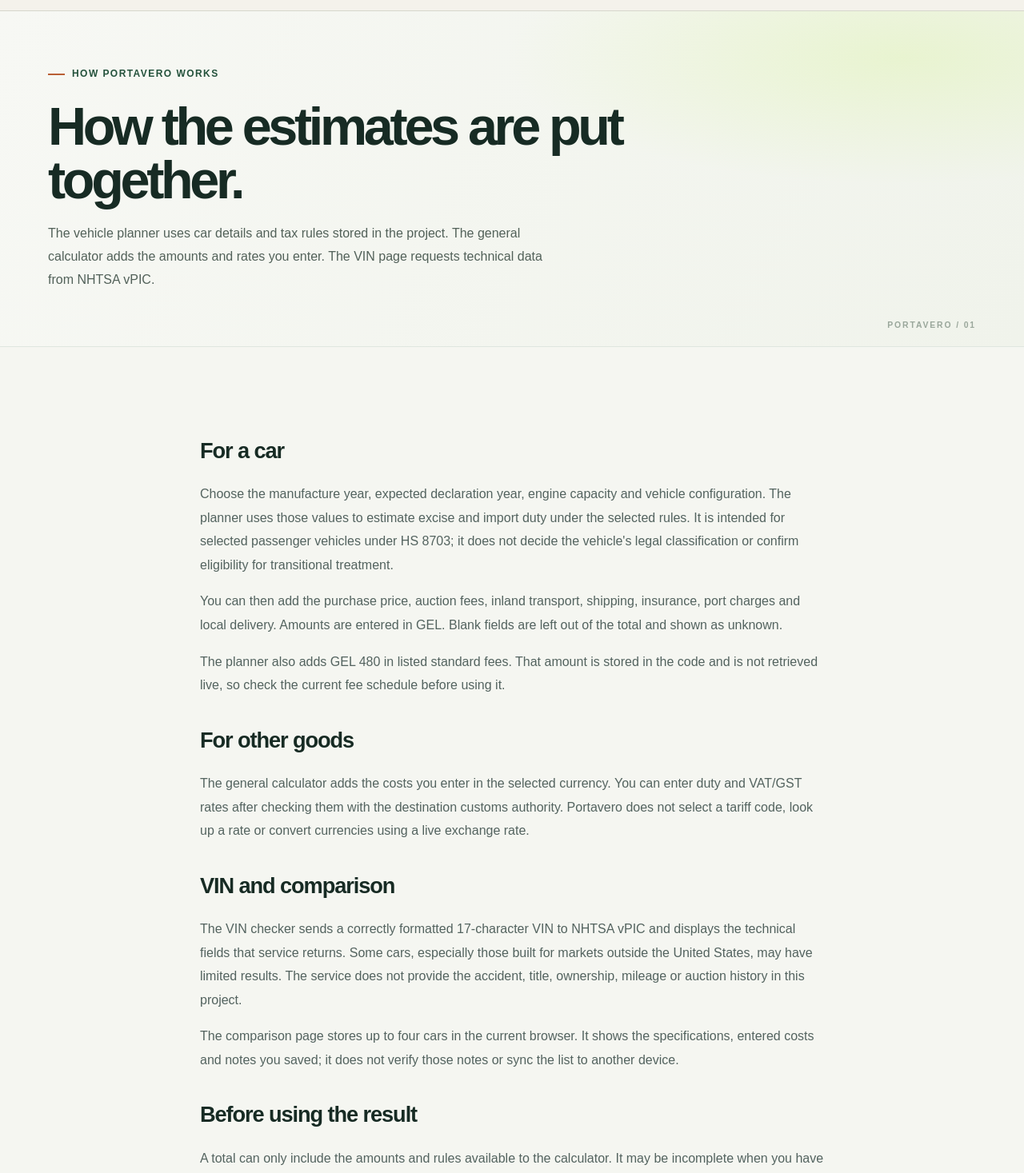
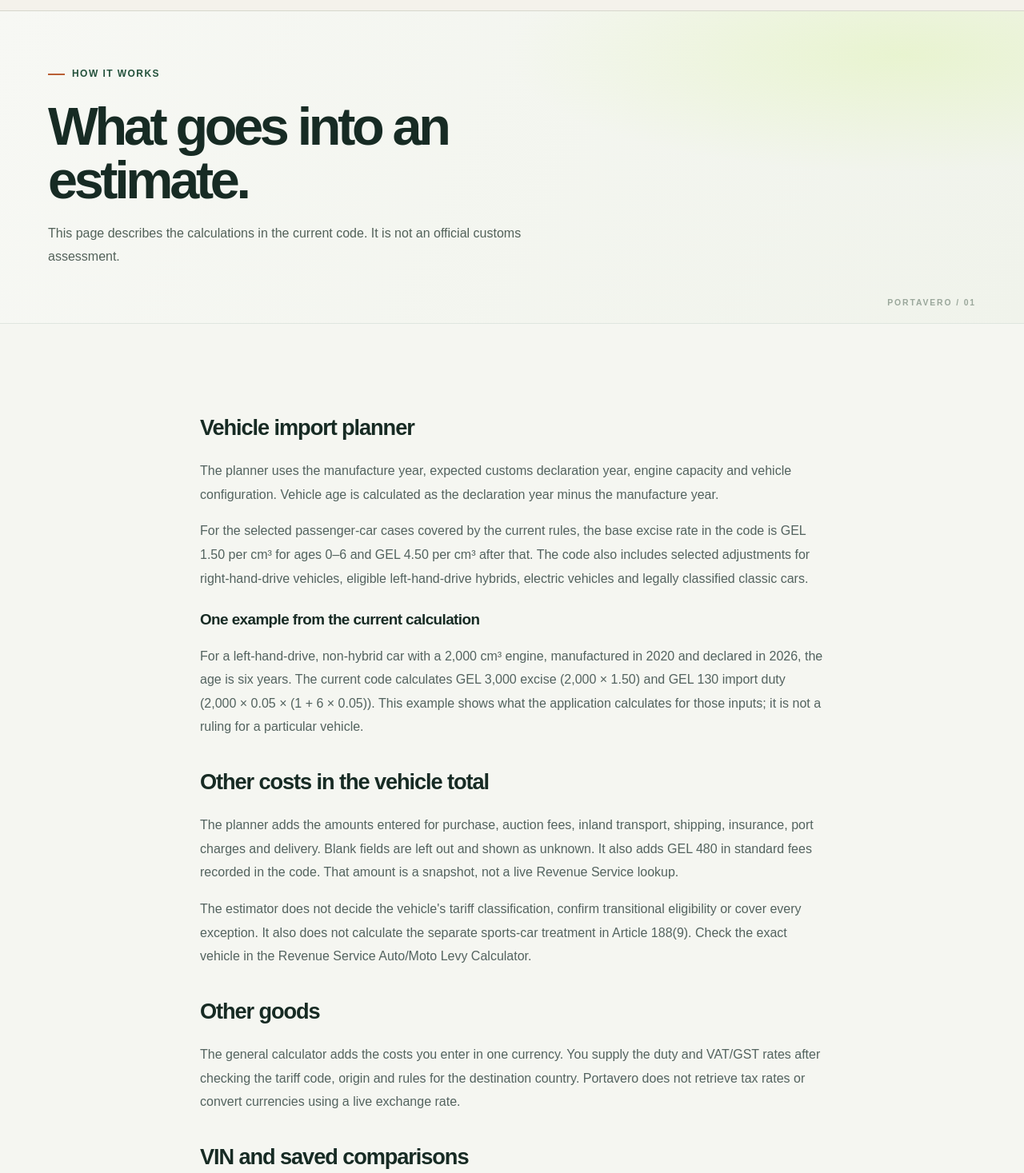
Before and after one commit to GIORGIO2032Q4E/portavero, a Next.js app: page /how-it-works in a window 1280 px wide. Shown: the part 63-1530 px from the top of the page at 80% size. Built offline with nearby package versions, Linux system fonts and the light colour scheme; no server answers.

Commit message:
Show the actual estimator calculation

```diff
--- a/src/app/how-it-works/page.tsx
+++ b/src/app/how-it-works/page.tsx
@@ -2,8 +2,8 @@ import Link from "next/link";
 import type { Metadata } from "next";
 
 export const metadata: Metadata = {
-  title: "How import estimates work",
-  description: "How Portavero calculates entered costs and selected vehicle taxes."
+  title: "How the estimates work",
+  description: "The calculations and data sources used by the current Portavero version."
 };
 
 export default function HowItWorksPage() {
@@ -11,27 +11,31 @@ export default function HowItWorksPage() {
     <>
       <section className="page-hero">
         <div className="container">
-          <span className="eyebrow">How Portavero works</span>
-          <h1>How the estimates are put together.</h1>
-          <p>The vehicle planner uses car details and tax rules stored in the project. The general calculator adds the amounts and rates you enter. The VIN page requests technical data from NHTSA vPIC.</p>
+          <span className="eyebrow">How it works</span>
+          <h1>What goes into an estimate.</h1>
+          <p>This page describes the calculations in the current code. It is not an official customs assessment.</p>
         </div>
       </section>
       <section className="section">
         <div className="container content-narrow prose">
-          <h2>For a car</h2>
-          <p>Choose the manufacture year, expected declaration year, engine capacity and vehicle configuration. The planner uses those values to estimate excise and import duty under the selected rules. It is intended for selected passenger vehicles under HS 8703; it does not decide the vehicle's legal classification or confirm eligibility for transitional treatment.</p>
-          <p>You can then add the purchase price, auction fees, inland transport, shipping, insurance, port charges and local delivery. Amounts are entered in GEL. Blank fields are left out of the total and shown as unknown.</p>
-          <p>The planner also adds GEL 480 in listed standard fees. That amount is stored in the code and is not retrieved live, so check the current fee schedule before using it.</p>
+          <h2>Vehicle import planner</h2>
+          <p>The planner uses the manufacture year, expected customs declaration year, engine capacity and vehicle configuration. Vehicle age is calculated as the declaration year minus the manufacture year.</p>
+          <p>For the selected passenger-car cases covered by the current rules, the base excise rate in the code is GEL 1.50 per cm³ for ages 0–6 and GEL 4.50 per cm³ after that. The code also includes selected adjustments for right-hand-drive vehicles, eligible left-hand-drive hybrids, electric vehicles and legally classified classic cars.</p>
 
-          <h2>For other goods</h2>
-          <p>The general calculator adds the costs you enter in the selected currency. You can enter duty and VAT/GST rates after checking them with the destination customs authority. Portavero does not select a tariff code, look up a rate or convert currencies using a live exchange rate.</p>
+          <h3>One example from the current calculation</h3>
+          <p>For a left-hand-drive, non-hybrid car with a 2,000 cm³ engine, manufactured in 2020 and declared in 2026, the age is six years. The current code calculates GEL 3,000 excise (2,000 × 1.50) and GEL 130 import duty (2,000 × 0.05 × (1 + 6 × 0.05)). This example shows what the application calculates for those inputs; it is not a ruling for a particular vehicle.</p>
 
-          <h2>VIN and comparison</h2>
-          <p>The VIN checker sends a correctly formatted 17-character VIN to NHTSA vPIC and displays the technical fields that service returns. Some cars, especially those built for markets outside the United States, may have limited results. The service does not provide the accident, title, ownership, mileage or auction history in this project.</p>
-          <p>The comparison page stores up to four cars in the current browser. It shows the specifications, entered costs and notes you saved; it does not verify those notes or sync the list to another device.</p>
+          <h2>Other costs in the vehicle total</h2>
+          <p>The planner adds the amounts entered for purchase, auction fees, inland transport, shipping, insurance, port charges and delivery. Blank fields are left out and shown as unknown. It also adds GEL 480 in standard fees recorded in the code. That amount is a snapshot, not a live Revenue Service lookup.</p>
+          <p>The estimator does not decide the vehicle's tariff classification, confirm transitional eligibility or cover every exception. It also does not calculate the separate sports-car treatment in Article 188(9). Check the exact vehicle in the <a href="https://www.rs.ge/CarClearance-en" target="_blank" rel="noreferrer">Revenue Service Auto/Moto Levy Calculator</a>.</p>
 
-          <h2>Before using the result</h2>
-          <p>A total can only include the amounts and rules available to the calculator. It may be incomplete when you have not entered freight, port, broker or document charges. Check vehicle details and the current tax treatment with the Georgian Revenue Service or a qualified customs broker before buying or shipping.</p>
+          <h2>Other goods</h2>
+          <p>The general calculator adds the costs you enter in one currency. You supply the duty and VAT/GST rates after checking the tariff code, origin and rules for the destination country. Portavero does not retrieve tax rates or convert currencies using a live exchange rate.</p>
+
+          <h2>VIN and saved comparisons</h2>
+          <p>The VIN checker sends the 17-character VIN to NHTSA vPIC and displays the technical fields returned by that service. Results can be partial, especially for vehicles built for markets outside the United States. No accident, title, odometer, ownership, service or auction-history search is performed.</p>
+          <p>The comparison page saves up to four cars in the current browser. It displays the details, costs and notes you entered; it does not verify those notes or sync the list to another device.</p>
+
           <p><Link href="/vehicle-import" className="text-link">Open the vehicle import planner <span aria-hidden="true">↗</span></Link></p>
         </div>
       </section>
```
